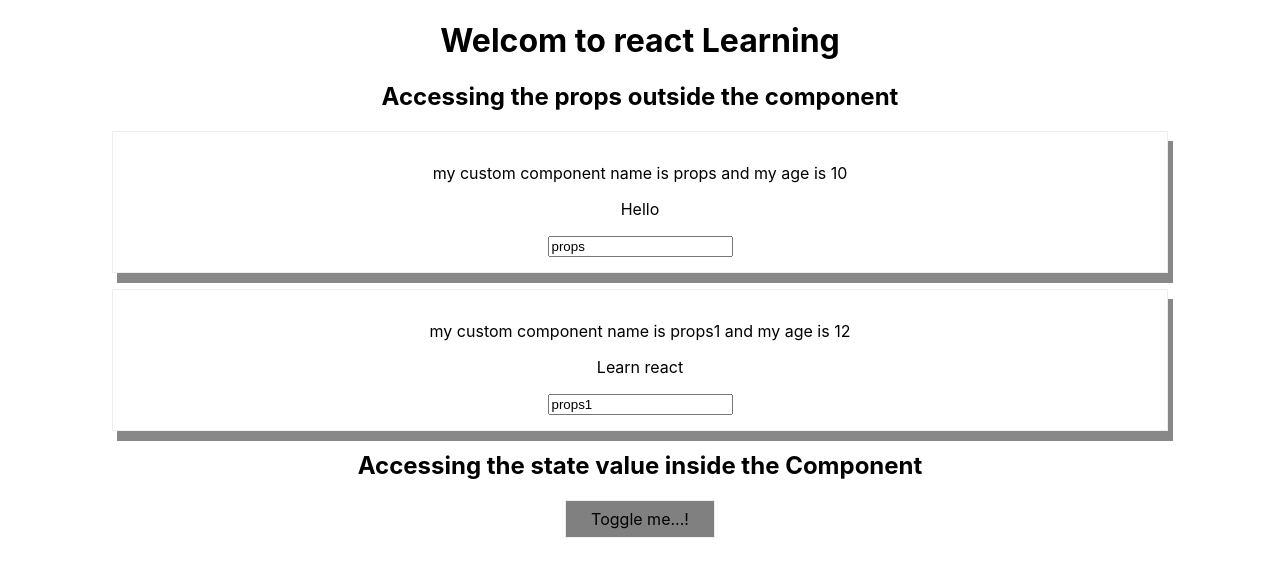
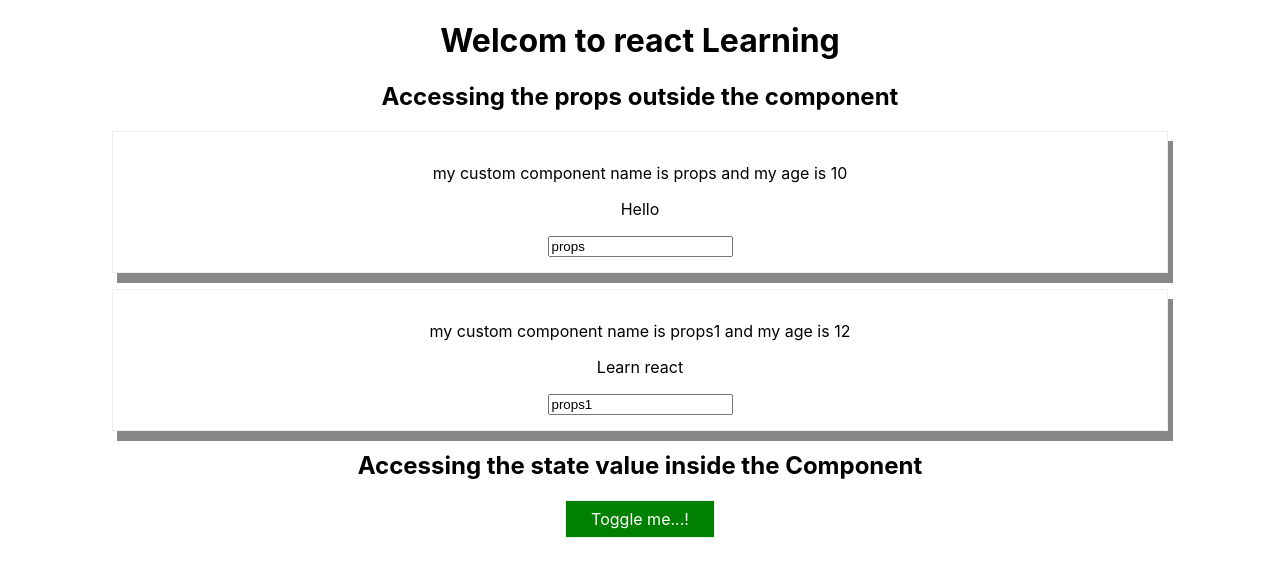
Before and after one commit to girish06/react, a React (Create React App) app in the folder rcg/: page / in a window 1280 px wide. Shown: the top 576 px of the page. Built offline with nearby package versions, Linux system fonts and the light colour scheme.

Commit message:
session-5-dynamic-css-button

```diff
--- a/rcg/src/App.js
+++ b/rcg/src/App.js
@@ -66,7 +66,8 @@
 
   render() {
   const btnstyle = {
-    backgroundColor: 'grey',
+    backgroundColor: 'green',
+    color: 'white',
     font: 'inherit',
     padding: '8px',
     cursor: 'pointer',
@@ -91,6 +92,7 @@
          })}
        </div>
     );
+    btnstyle.backgroundColor = 'red';
   }
   else {
    /*
```
Also changed, not shown: 1 other file (tests, documents, lock files or other folders).
